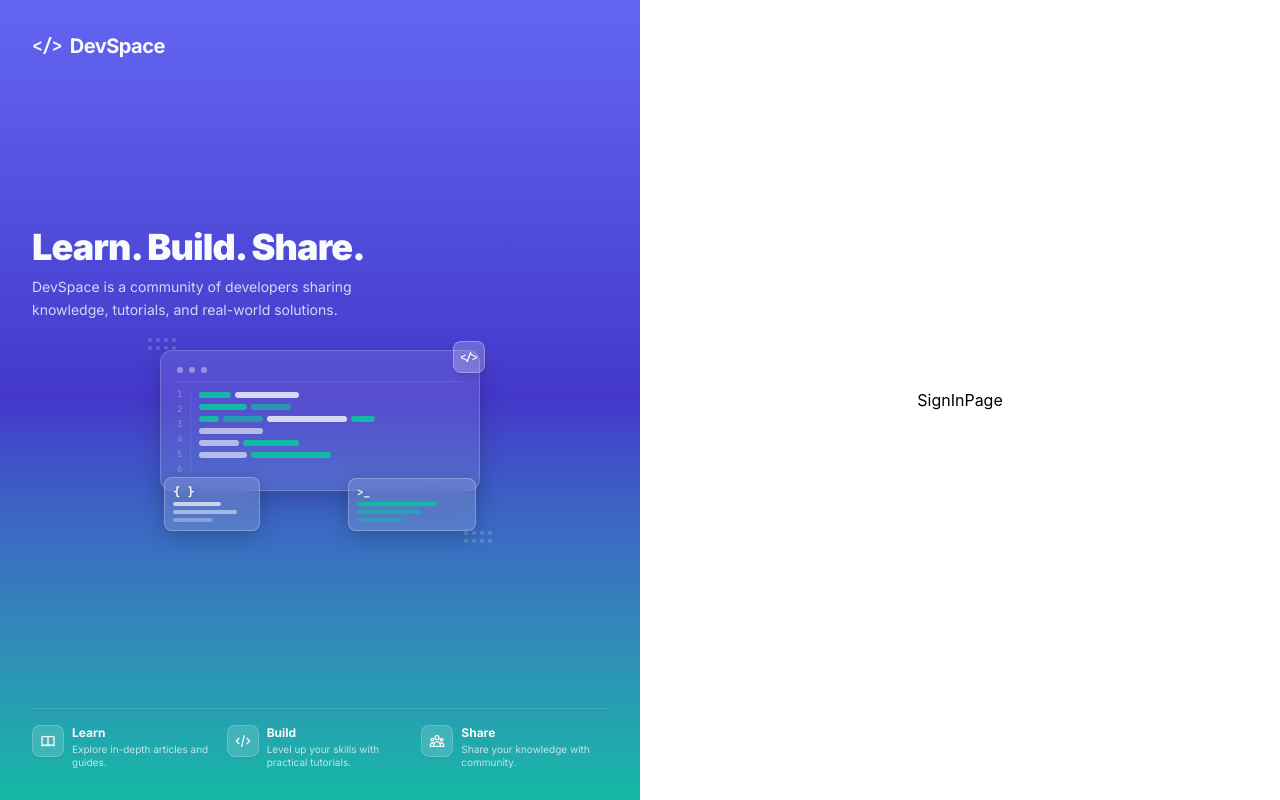
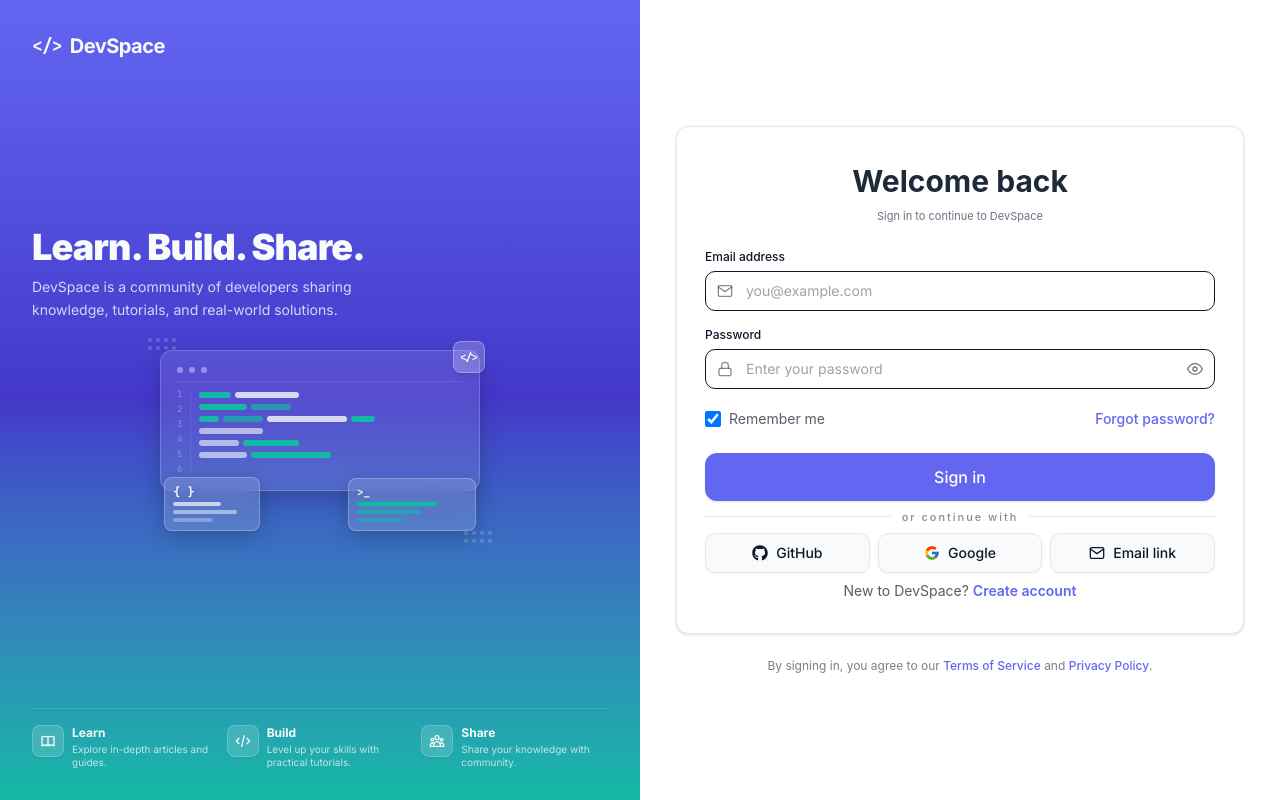
Before and after one commit to omotoye-the-dev/devspaces-frontend, a React (Vite) app: page / in a window 1280 px wide. Built offline with nearby package versions, Linux system fonts and the light colour scheme.

Commit message:
Create login page with React TypeScript and Tailwind CSS

```diff
--- a/src/pages/auth/SignInPage.tsx
+++ b/src/pages/auth/SignInPage.tsx
@@ -1,7 +1,131 @@
-export default function SignInPage() {
+import { useState, type JSX, type FormEvent } from "react";
+import { Link } from "react-router-dom";
+import { FaGithub} from "react-icons/fa";
+import { FcGoogle } from "react-icons/fc";
+import { FiEye, FiEyeOff, FiLock, FiMail } from "react-icons/fi";
+import { Button, Input } from "@/components/ui";
+
+export default function SignInPage(): JSX.Element {
+  const [showPassword, setShowPassword] = useState(false);
+  const [rememberMe, setRememberMe] = useState(true);
+
+  const handleSubmit = (event: FormEvent<HTMLFormElement>): void => {
+    event.preventDefault();
+  };
+
   return (
-    <div>
-      <h1>SignInPage</h1>
+    <div className="w-150 min-h-screen flex items-center justify-center px-4">
+      <div className="w-full sm:max-w-">
+        {/* Login Card */}
+        <div className=" bg-white border border-slate-200 rounded-lg shadow-sm px-7 py-8">
+          {/* Header */}
+          <div className="text-center mb-6">
+            <h1 className="text-[30px] font-bold text-gray-800">
+              Welcome back
+            </h1>
+
+            <p className="mt-1 text-[11px] text-gray-500">
+              Sign in to continue to DevSpace
+            </p>
+          </div>
+
+          <form onSubmit={handleSubmit} className="space-y-4">
+            <Input
+              label="Email address"
+              name="email"
+              type="email"
+              placeholder="you@example.com"
+              autoComplete="email"
+              leftIcon={<FiMail />}
+              inputSize="md"
+            />
+
+            <Input
+              label="Password"
+              name="password"
+              type={showPassword ? "text" : "password"}
+              placeholder="Enter your password"
+              autoComplete="current-password"
+              leftIcon={<FiLock />}
+              rightIcon={
+                <button
+                  type="button"
+                  onClick={() => setShowPassword((previous) => !previous)}
+                  className="flex h-7 w-7 items-center justify-center rounded-sm text-text/60 transition hover:text-text"
+                  aria-label={showPassword ? "Hide password" : "Show password"}
+                >
+                  {showPassword ? <FiEyeOff className="h-4 w-4" /> : <FiEye className="h-4 w-4" />}
+                </button>
+              }
+              inputSize="md"
+            />
+
+            <div className="flex items-center justify-between gap-3 pt-1">
+              <label className="flex cursor-pointer items-center gap-2 text-sm text-text/70">
+                <input
+                  type="checkbox"
+                  checked={rememberMe}
+                  onChange={(event) => setRememberMe(event.target.checked)}
+                  className="h-4 w-4 rounded border-border text-primary focus:ring-primary"
+                />
+                <span>Remember me</span>
+              </label>
+
+              <Link to="/auth/forgot-password" className="text-sm font-medium text-primary hover:text-primary-dark">
+                Forgot password?
+              </Link>
+            </div>
+
+            <Button type="submit" variant="primary" size="lg" fullWidth className="mt-2 mb-2">
+              Sign in
+            </Button>
+          </form>
+
+          <div className="relative mb-2">
+            <div className="absolute inset-0 flex items-center">
+              <div className="w-full border-t border-border" />
+            </div>
+            <div className="relative flex justify-center">
+              <span className="bg-white/90 px-3 text-[11px] font-medium tracking-[0.18em] text-text/50">
+                or continue with
+              </span>
+            </div>
+          </div>
+
+          <div className="grid gap-2 sm:grid-cols-3 mb-2">
+            <Button type="button" variant="secondary" fullWidth leftIcon={<FaGithub className="h-4 w-4" />}>
+              GitHub
+            </Button>
+
+            <Button type="button" variant="secondary" fullWidth leftIcon={<FcGoogle className="h-4 w-4" />}>
+              Google
+            </Button>
+
+            <Button type="button" variant="secondary" fullWidth leftIcon={<FiMail className="h-4 w-4" />}>
+              Email link
+            </Button>
+          </div>
+
+          <div className="text-center text-sm text-text/70">
+            New to DevSpace?{" "}
+            <Link to="/auth/sign-up" className="font-semibold text-primary hover:text-primary-dark">
+              Create account
+            </Link>
+          </div>
+        </div>
+
+        <p className="mt-6 text-center text-xs text-text/55">
+          By signing in, you agree to our{" "}
+          <Link to="/terms" className="font-medium text-primary hover:text-primary-dark">
+            Terms of Service
+          </Link>{" "}
+          and{" "}
+          <Link to="/privacy" className="font-medium text-primary hover:text-primary-dark">
+            Privacy Policy
+          </Link>
+          .
+        </p>
+      </div>
     </div>
   );
 }
```
Also changed, not shown: 1 other file (tests, documents, lock files or other folders).
